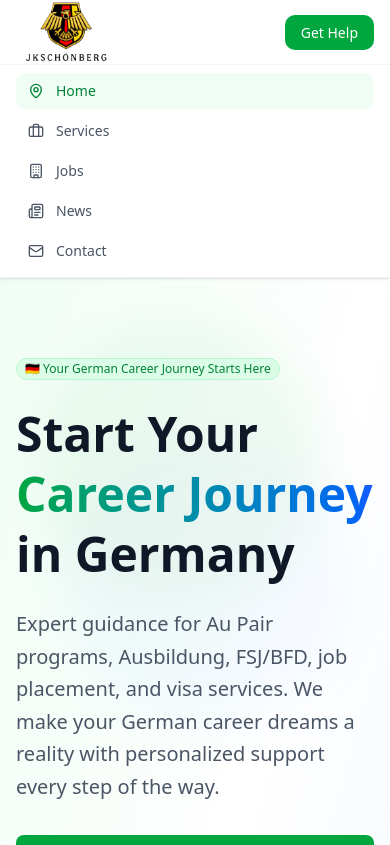
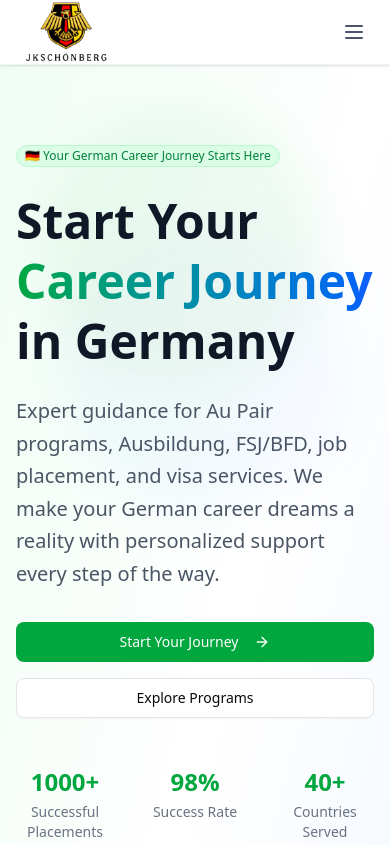
Before and after one commit to RaymonA09/JKS, a React (Vite) app: page / in a window 390 px wide. Shown: the top 845 px of the page. Built offline with nearby package versions, Linux system fonts and the light colour scheme.

Commit message:
Small Screen

```diff
--- a/src/layout.jsx
+++ b/src/layout.jsx
@@ -1,10 +1,11 @@
-import React from "react";
+import React, {useState} from "react";
 import { Link, useLocation } from "react-router-dom";
 import { createPageUrl } from "@/utils";
-import { MapPin, Phone, Mail, FileText, Users, Briefcase, Newspaper, Building } from "lucide-react";
+import { MapPin, Phone, Mail, FileText, Users, Briefcase, Newspaper, Building, Menu, X } from "lucide-react";
 
 export default function Layout({ children, currentPageName }) {
   const location = useLocation();
+  const [isMobileMenuOpen, setIsMobileMenuOpen] = useState(false);
 
   const navigationItems = [
     { name: "Home", url: createPageUrl("Home"), icon: MapPin },
@@ -49,24 +50,28 @@ export default function Layout({ children, currentPageName }) {
             </nav>
 
             {/* Mobile menu button */}
-            <div className="md:hidden">
-              <Link
-                to={createPageUrl("Contact")}
-                className="bg-green-600 text-white px-4 py-2 rounded-lg text-sm font-medium hover:bg-green-700 transition-colors duration-200"
+            <button
+              onClick={() => setIsMobileMenuOpen(!isMobileMenuOpen)}
+              className="md:hidden p-2 rounded-lg hover:bg-gray-100 transition-colors duration-200"
             >
-                Get Help
-              </Link>
-            </div>
+              {isMobileMenuOpen ? (
+                <X className="w-6 h-6 text-gray-600" />
+              ) : (
+                <Menu className="w-6 h-6 text-gray-600" />
+              )}
+            </button>
           </div>
         </div>
 
         {/* Mobile Navigation */}
+        {isMobileMenuOpen && (
           <div className="md:hidden bg-white border-t border-gray-100">
             <div className="px-4 py-2 space-y-1">
               {navigationItems.map((item) => (
                 <Link
                   key={item.name}
                   to={item.url}
+                  onClick={() => setIsMobileMenuOpen(false)}
                   className={`flex items-center space-x-3 px-3 py-2 rounded-lg text-sm font-medium transition-colors duration-200 ${
                     location.pathname === item.url
                       ? "bg-green-50 text-green-700"
@@ -79,6 +84,7 @@ export default function Layout({ children, currentPageName }) {
               ))}
             </div>
           </div>
+        )}
       </header>
 
       {/* Main Content */}
```
Lines whose indentation alone changed are shown as unchanged.
